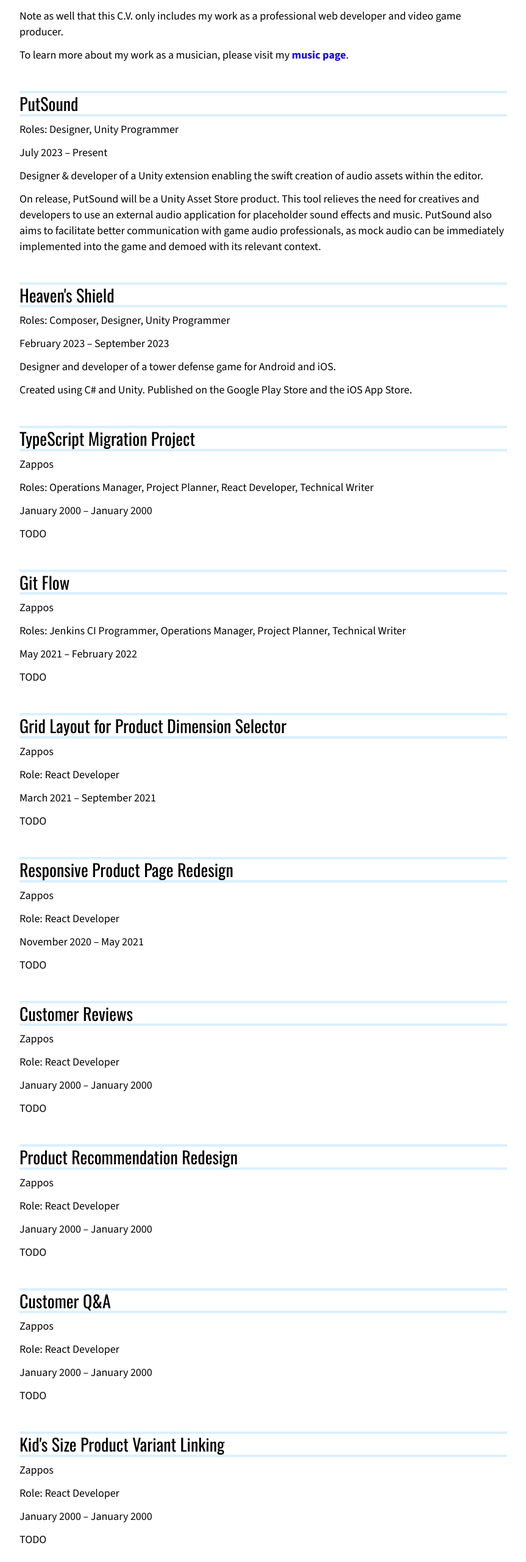
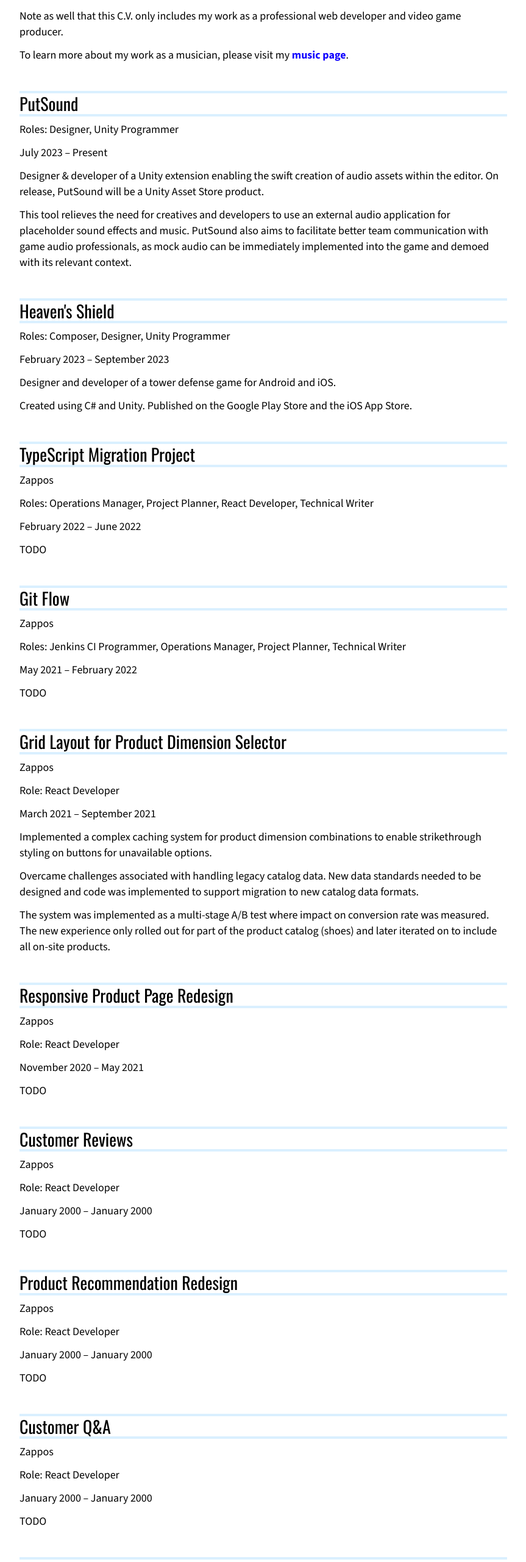
Before and after one commit to mucrow/mucrow.dev, a Next.js app: page /cv in a window 1280 px wide. Shown: the part 236-2797 px from the top of the page at 61% size, without its empty margins (208-1071 px from the left). Built offline with nearby package versions, Linux system fonts and the light colour scheme.

Commit message:
More work on CV

```diff
--- a/app/cv/page.tsx
+++ b/app/cv/page.tsx
@@ -28,15 +28,15 @@
       >
         <p>
           Designer & developer of a Unity extension enabling the swift creation
-          of audio assets within the editor.
+          of audio assets within the editor. On release, PutSound will be a
+          Unity Asset Store product.
         </p>
         <p>
-          On release, PutSound will be a Unity Asset Store product. This tool
-          relieves the need for creatives and developers to use an external
-          audio application for placeholder sound effects and music. PutSound
-          also aims to facilitate better communication with game audio
-          professionals, as mock audio can be immediately implemented into the
-          game and demoed with its relevant context.
+          This tool relieves the need for creatives and developers to use an
+          external audio application for placeholder sound effects and music.
+          PutSound also aims to facilitate better team communication with game
+          audio professionals, as mock audio can be immediately implemented
+          into the game and demoed with its relevant context.
         </p>
       </CVEntry>
 
@@ -59,8 +59,8 @@
         projectName="TypeScript Migration Project"
         companyName="Zappos"
         rolesOnProject={['Operations Manager', 'Project Planner', 'React Developer', 'Technical Writer']}
-        startDate={makeDateForCVEntry(1, 2000)}
-        endDate={makeDateForCVEntry(1, 2000)}
+        startDate={makeDateForCVEntry(2, 2022)}
+        endDate={makeDateForCVEntry(6, 2022)}
       >
         <p>TODO</p>
       </CVEntry>
@@ -82,7 +82,22 @@
         startDate={makeDateForCVEntry(3, 2021)}
         endDate={makeDateForCVEntry(9, 2021)}
       >
-        <p>TODO</p>
+        <p>
+          Implemented a complex caching system for product dimension
+          combinations to enable strikethrough styling on buttons for
+          unavailable options.
+        </p>
+        <p>
+          Overcame challenges associated with handling legacy catalog data. New
+          data standards needed to be designed and code was implemented to
+          support migration to new catalog data formats.
+        </p>
+        <p>
+          The system was implemented as a multi-stage A/B test where impact on
+          conversion rate was measured. The new experience only rolled out for
+          part of the product catalog (shoes) and later iterated on to include
+          all on-site products.
+        </p>
       </CVEntry>
 
       <CVEntry
@@ -129,30 +144,52 @@
         projectName="Kid's Size Product Variant Linking"
         companyName="Zappos"
         rolesOnProject={['React Developer']}
-        startDate={makeDateForCVEntry(1, 2000)}
-        endDate={makeDateForCVEntry(1, 2000)}
+        startDate={makeDateForCVEntry(5, 2017)}
+        endDate={makeDateForCVEntry(6, 2017)}
       >
-        <p>TODO</p>
+        <p>
+          Implemented a product page widget to associate and link kids products
+          of different age/size ranges, communicating to customers that
+          multiple listings represented the same product, and resolving the
+          back-end issue of storing these ranges as different catalog entries.
+        </p>
+      </CVEntry>
+
+      <CVEntry
+        projectName="6PM Product Page Redesign"
+        companyName="Zappos"
+        rolesOnProject={['React Developer']}
+        startDate={makeDateForCVEntry(11, 2016)}
+        endDate={makeDateForCVEntry(3, 2017)}
+      >
+        <p>
+          Authored a complete redesign for product pages on Zappos&apos;
+          liquidation channel and sister site
+          {' '}
+          <a href="https://www.6pm.com/">6pm.com</a>.
+        </p>
+        <p>
+          Redesign was implemented as an A/B test which measured impact on
+          customer conversion and other metrics.
+        </p>
       </CVEntry>
 
       <CVEntry
         projectName="Customer Survey Application"
         companyName="Zappos"
         rolesOnProject={['Elixir Developer']}
-        startDate={makeDateForCVEntry(1, 2000)}
-        endDate={makeDateForCVEntry(1, 2000)}
+        startDate={makeDateForCVEntry(6, 2016)}
+        endDate={makeDateForCVEntry(10, 2016)}
       >
-        <p>TODO</p>
-      </CVEntry>
-
-      <CVEntry
-        projectName="6PM.com Redesign"
-        companyName="Zappos"
-        rolesOnProject={['React Developer']}
-        startDate={makeDateForCVEntry(1, 2000)}
-        endDate={makeDateForCVEntry(1, 2000)}
-      >
-        <p>TODO</p>
+        <p>
+          Maintained a bespoke, in-house customer survey application written in
+          Elixir using the Phoenix web framework.
+        </p>
+        <p>
+          Authored upgrades to administrative UI to enable new data types and
+          survey structures to be configured by others in the company for
+          response by main website customers.
+        </p>
       </CVEntry>
 
       <CVEntry
```
